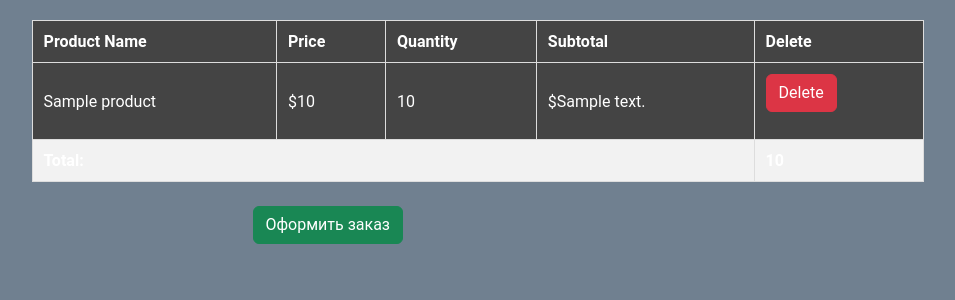
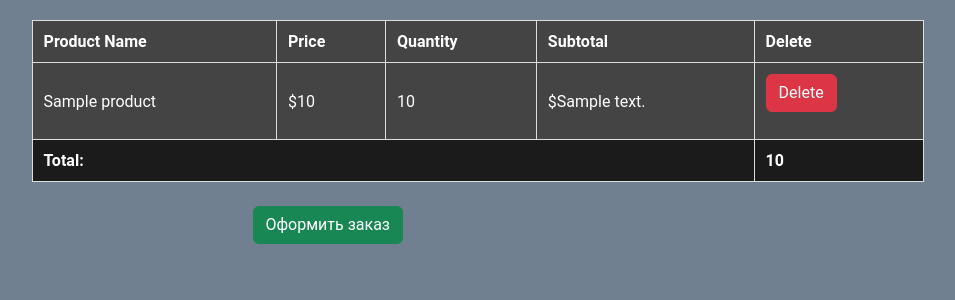
Before and after one commit to Sula19/homework_60_roziyev_sultan, a Django app: template core/webapp/templates/basket.html in a window 1280 px wide. Shown: the part 56-356 px from the top of the page, without its empty margins (162-1117 px from the left). Run offline with Django 4.2, Linux system fonts and the light colour scheme; the template is opened without the code that fills it: most values are stand-ins (such as "Sample title", 1, 10 or a date in 2020); some libraries are stand-ins or nearby versions.

Commit message:
Изменил цвет

```diff
--- a/core/webapp/templates/basket.html
+++ b/core/webapp/templates/basket.html
@@ -29,8 +29,8 @@
             <tfoot>
         {% endfor %}
         <tr>
-            <td colspan="4">Total:</td>
-            <td>{{ total }}</td>
+            <td colspan="4" style="background: #1b1b1b">Total:</td>
+            <td style="background: #1b1b1b">{{ total }}</td>
         </tr>
         </tfoot>
     </table><br>
```
